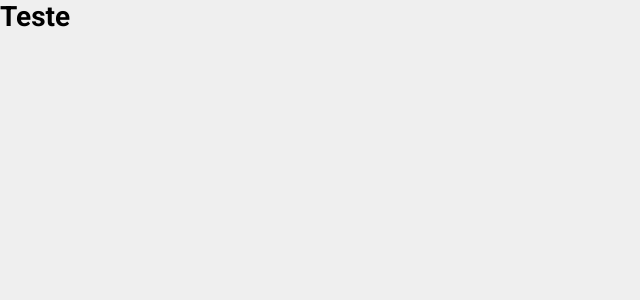
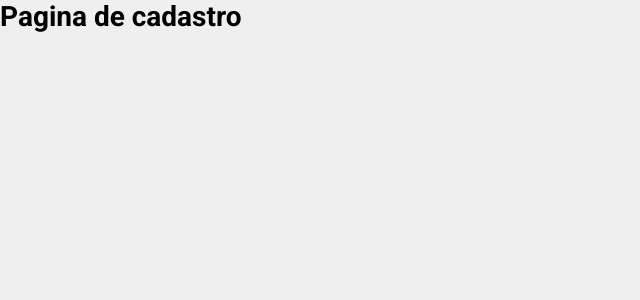
Before and after one commit to lps08/sistema-chamado, a React (Create React App) app: page /register in a window 1280 px wide. Shown: the top 300 px of the page, without its empty margins (0-640 px from the left). Built offline with nearby package versions, Linux system fonts and the light colour scheme.

Commit message:
pages and routes initial files

```diff
--- a/src/App.js
+++ b/src/App.js
@@ -1,9 +1,12 @@
-import firebase from './services/firebaseConnection';
+import { BrowserRouter } from 'react-router-dom';
+import Routes from './routes';
 
 function App() {
   return (
     <div>
-      <h1>Teste</h1>
+      <BrowserRouter>
+        <Routes/>
+      </BrowserRouter>
     </div>
   );
 }
--- /dev/null
+++ b/src/pages/Dashboard/index.js
@@ -0,0 +1,7 @@
+export default function Dashboard() {
+    return(
+        <div>
+            <h1>Pagina dashboard</h1>
+        </div>
+    );
+}
--- /dev/null
+++ b/src/pages/SignIn/index.js
@@ -0,0 +1,10 @@
+
+function SignIn() {
+    return (
+      <div>
+        <h1>Pagina de login</h1>
+      </div>
+    );
+  }
+
+  export default SignIn;
--- /dev/null
+++ b/src/pages/SignUp/index.js
@@ -0,0 +1,10 @@
+
+function SignUp() {
+    return (
+      <div>
+        <h1>Pagina de cadastro</h1>
+      </div>
+    );
+  }
+
+  export default SignUp;
--- /dev/null
+++ b/src/routes/Router.js
@@ -0,0 +1,43 @@
+import { Route, Redirect } from 'react-router-dom';
+
+export default function RouteWrapper({
+    // componente da página da rota
+    component: Component,
+    // se é privado ou não
+    isPrivate,
+    // argumentos do Router do react-router-dom
+    ...rest
+}) {
+    // verifica se uma página está carrgando para exibir alguma tela de loagind
+    const loading = false;
+    // verifica se o usuario está logado, assim permitindo acesso as paginas privadas
+    const signed = false;
+
+    // caso se loading for true, devolve a tela de loading
+    if (loading) {
+        return (
+            <div></div>
+        );
+    }
+
+    // se caso o usuario não estiver logado e tentar acessar uma pagina privada, redireciona para a página principal
+    if (!signed && isPrivate) {
+        return <Redirect to='/' />
+    }
+
+    // caso o usuário estiver logado, redireciona para a dashboard
+    if (signed && !isPrivate) {
+        return <Redirect to='/dashboard' />
+    }
+
+    return (
+        <Route
+            // argumentos do route do react-router-dom
+            {...rest}
+            // adiciona o componente com as props passada para a route
+            render={ props => (
+                <Component {...props} />
+            )}
+        />
+    );
+}
--- /dev/null
+++ b/src/routes/index.js
@@ -0,0 +1,18 @@
+import { Switch } from 'react-router-dom';
+import Route from './Router';
+
+import SignIn from '../pages/SignIn';
+import SignUp from '../pages/SignUp';
+
+import Dashboard from '../pages/Dashboard';
+
+export default function Routes() {
+    return (
+        <Switch>
+            <Route exact path="/" component={SignIn}/>
+            <Route exact path="/register" component={SignUp}/>
+
+            <Route exact path="/dashboard" component={Dashboard} isPrivate/>
+        </Switch>
+    );
+}
```
